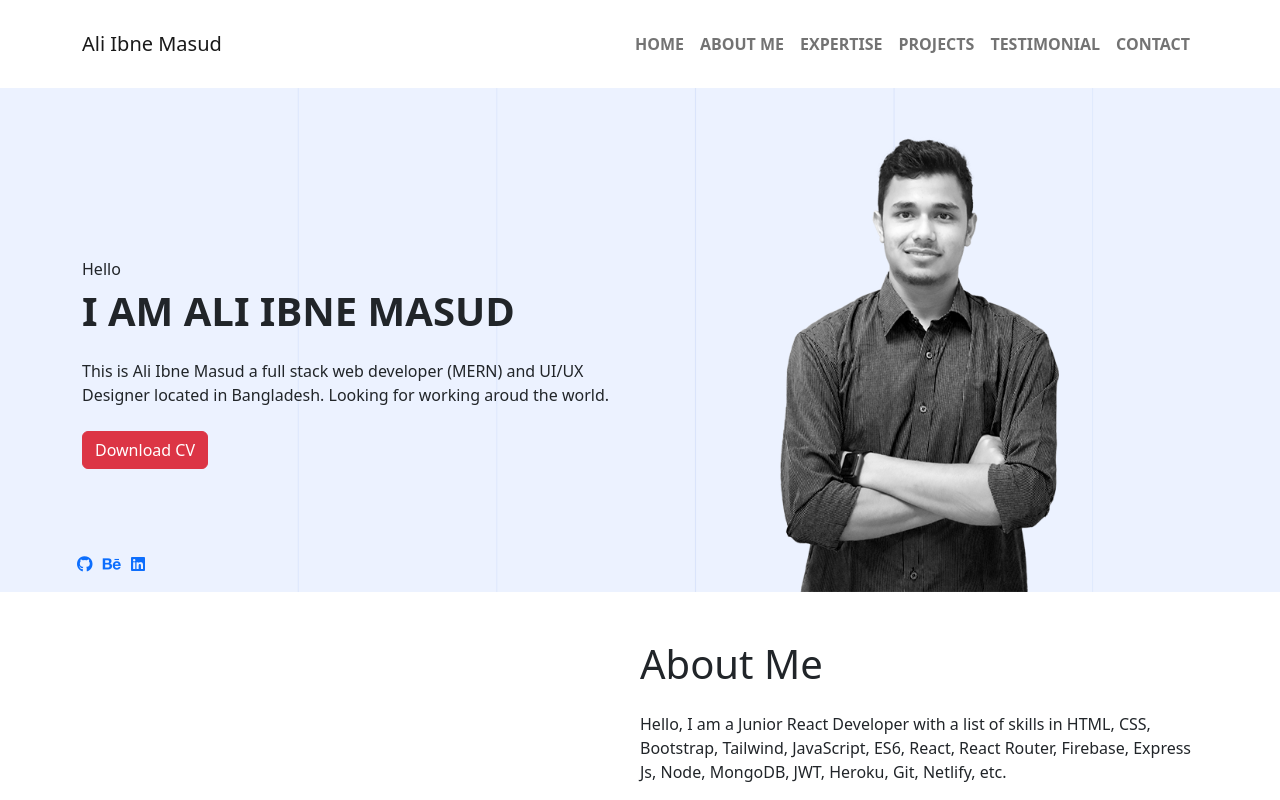
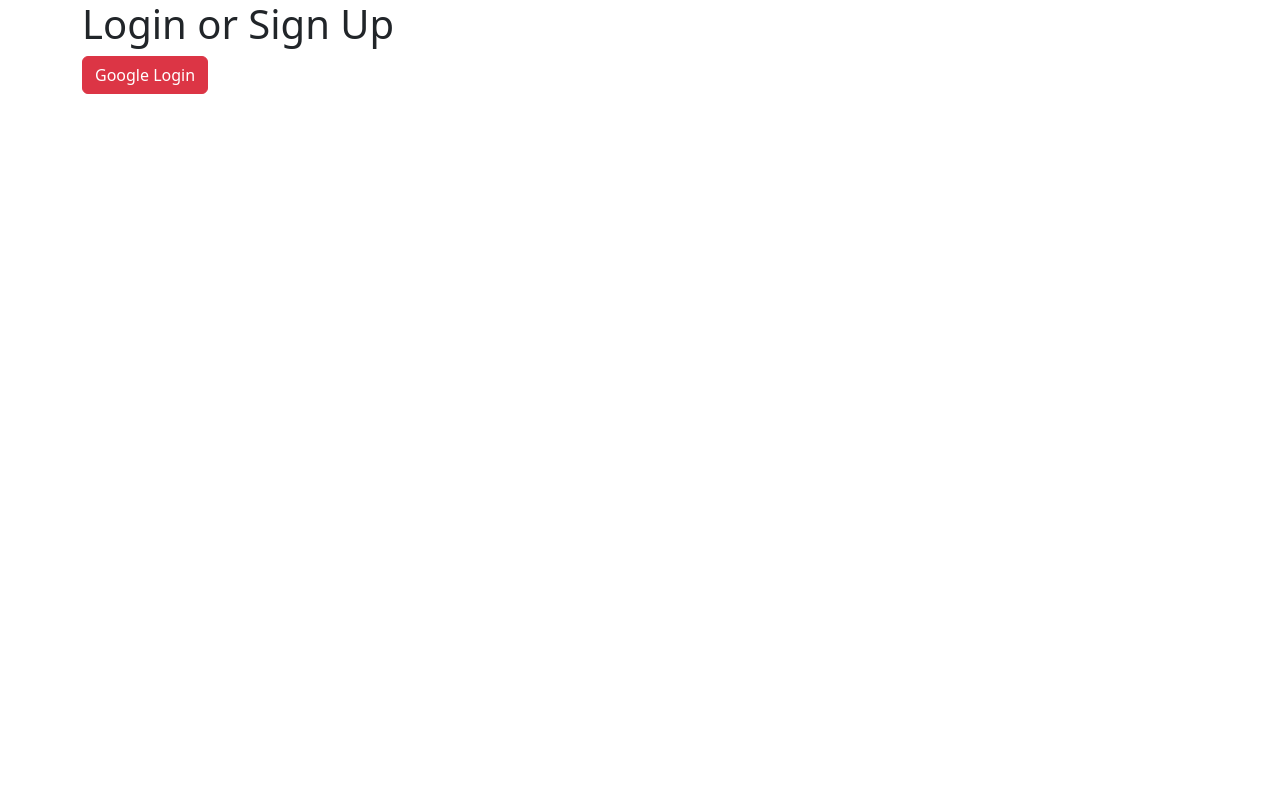
Before and after one commit to aliibnemasud/ali-portfolio, a React (Create React App) app: page /login in a window 1280 px wide. Shown: the top 800 px of the page. Built offline with nearby package versions, Linux system fonts and the light colour scheme.

Commit message:
firebase login updated

```diff
--- a/package.json
+++ b/package.json
@@ -11,9 +11,12 @@
     "@testing-library/react": "^13.3.0",
     "@testing-library/user-event": "^13.5.0",
     "bootstrap": "^5.2.0-beta1",
+    "firebase": "^9.9.0",
     "react": "^18.2.0",
     "react-bootstrap": "^2.4.0",
     "react-dom": "^18.2.0",
+    "react-firebase-hooks": "^5.0.3",
+    "react-router-dom": "^6.3.0",
     "react-scripts": "5.0.1",
     "web-vitals": "^2.1.4"
   },
--- a/src/App.js
+++ b/src/App.js
@@ -1,10 +1,19 @@
 import './App.css';
 import Home from './componants/Home/Home';
+import { Routes, Route } from 'react-router-dom';
+import Login from './componants/Login/Login';
 
 function App() {
   return (
     <div className="App">
-      <Home></Home>
+
+
+      <Routes>
+
+        <Route path='/' element={<Home></Home>} ></Route>
+        <Route path='/login' element={<Login></Login>}></Route>
+
+      </Routes>
     </div>
   );
 }
--- /dev/null
+++ b/src/componants/Login/Login.js
@@ -0,0 +1,29 @@
+import React from 'react';
+import { Button } from 'react-bootstrap';
+import auth from '../../firebase.init';
+import {useSignInWithGoogle } from 'react-firebase-hooks/auth';
+
+const Login = () => {
+
+    const [signInWithGoogle, user, loading, error] = useSignInWithGoogle(auth);
+    return (
+        <div className='container'>
+            <h1>Login or Sign Up</h1>
+
+            <div className="row">
+                <div className="col-lg-5">
+
+                </div>
+            </div>
+
+
+            <Button variant='danger' onClick={() => signInWithGoogle()} >Google Login</Button>
+
+
+
+
+        </div>
+    );
+};
+
+export default Login;
--- /dev/null
+++ b/src/firebase.init.js
@@ -0,0 +1,21 @@
+// Import the functions you need from the SDKs you need
+import { initializeApp } from "firebase/app";
+import { getAuth } from "firebase/auth";
+// TODO: Add SDKs for Firebase products that you want to use
+// https://firebase.google.com/docs/web/setup#available-libraries
+
+// Your web app's Firebase configuration
+const firebaseConfig = {
+  apiKey: "AIzaSyDgBl7mohD9CqQjkbvw-M_LrrwKvl5BoWA",
+  authDomain: "ali-portfolio-7fac5.firebaseapp.com",
+  projectId: "ali-portfolio-7fac5",
+  storageBucket: "ali-portfolio-7fac5.appspot.com",
+  messagingSenderId: "1036370733304",
+  appId: "1:1036370733304:web:f3eec99aee068d797e330d",
+};
+
+// Initialize Firebase
+const app = initializeApp(firebaseConfig);
+const auth = getAuth(app);
+
+export default auth;
--- a/src/index.js
+++ b/src/index.js
@@ -4,11 +4,14 @@ import './index.css';
 import App from './App';
 import reportWebVitals from './reportWebVitals';
 import 'bootstrap/dist/css/bootstrap.min.css';
+import { BrowserRouter } from 'react-router-dom';
 
 const root = ReactDOM.createRoot(document.getElementById('root'));
 root.render(
   <React.StrictMode>
-    <App />
+    <BrowserRouter>
+      <App />
+    </BrowserRouter>
   </React.StrictMode>
 );
 
```
Also changed, not shown: firebase.json (added), 2 other files (tests, documents, lock files or other folders).
